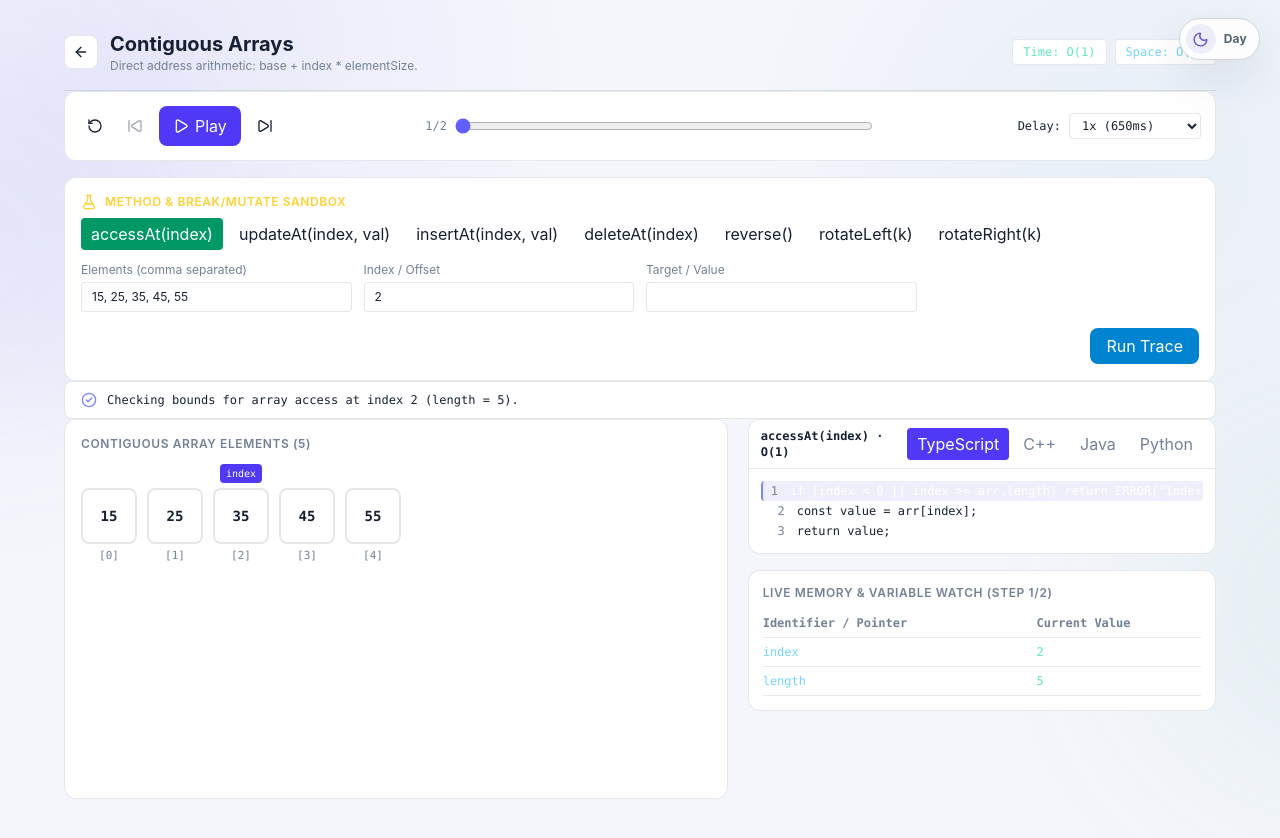
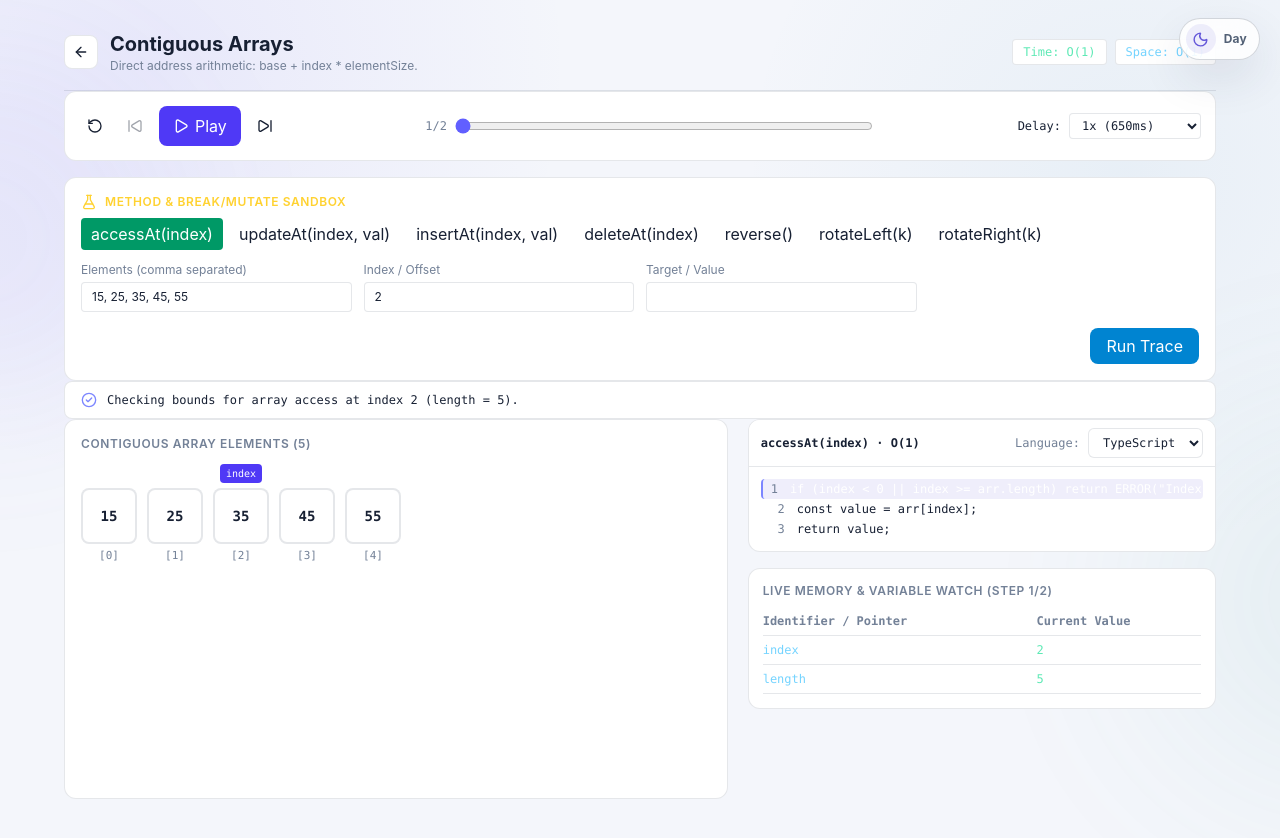
Before and after one commit to tannuguriya123/dsa-studio, a Next.js app: page /playground/arrays in a window 1280 px wide. Shown: the top 838 px of the page. Built offline with nearby package versions, Linux system fonts and the light colour scheme.

Commit message:
dropdown

```diff
--- a/src/components/code-panel/CodeAndMemoryPanel.tsx
+++ b/src/components/code-panel/CodeAndMemoryPanel.tsx
@@ -29,21 +29,21 @@ export const CodeAndMemoryPanel: React.FC = () => {
           <span className="text-xs font-mono text-slate-300 font-semibold">
             {method.label} · {method.timeComplexity}
           </span>
-          <div className="flex gap-1">
-            {LANG_LABELS.map((l) => (
-              <button
-                key={l.id}
-                onClick={() => setLanguage(l.id)}
-                className={`px-2.5 py-1 rounded text-xs font-mono transition ${
-                  language === l.id
-                    ? "bg-indigo-600 text-white"
-                    : "bg-slate-800 text-slate-400 hover:text-slate-200"
-                }`}
-              >
-                {l.label}
-              </button>
-            ))}
-          </div>
+          <label className="flex items-center gap-2 text-xs font-mono text-slate-400">
+            <span>Language:</span>
+            <select
+              value={language}
+              onChange={(event) => setLanguage(event.target.value as SupportedLanguage)}
+              aria-label="Select code language"
+              className="rounded-md border border-slate-700 bg-slate-950 px-2.5 py-1.5 text-xs font-mono font-semibold text-slate-100 outline-none transition focus:border-indigo-400 focus:ring-2 focus:ring-indigo-500/20"
+            >
+              {LANG_LABELS.map((option) => (
+                <option key={option.id} value={option.id}>
+                  {option.label}
+                </option>
+              ))}
+            </select>
+          </label>
         </div>
 
         <div className="p-3 font-mono text-xs overflow-x-auto">
```
